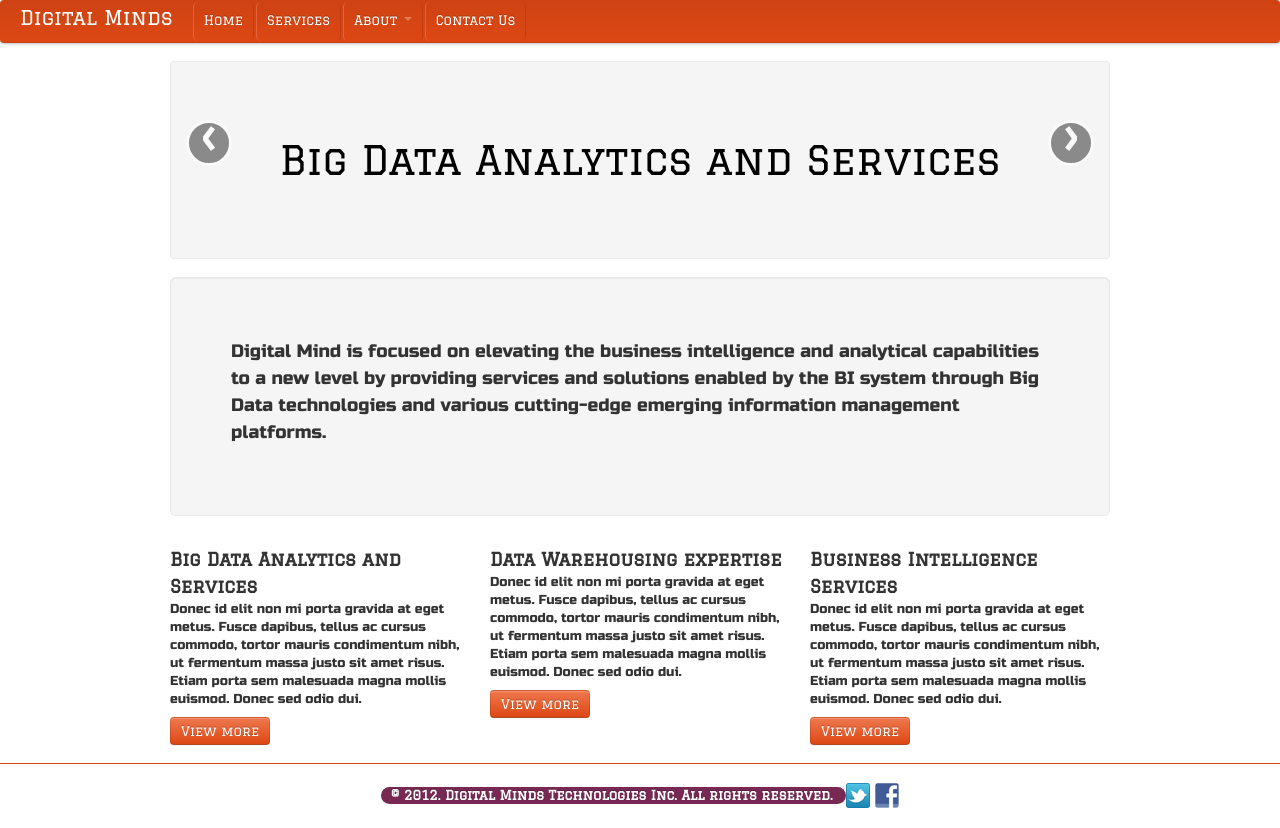
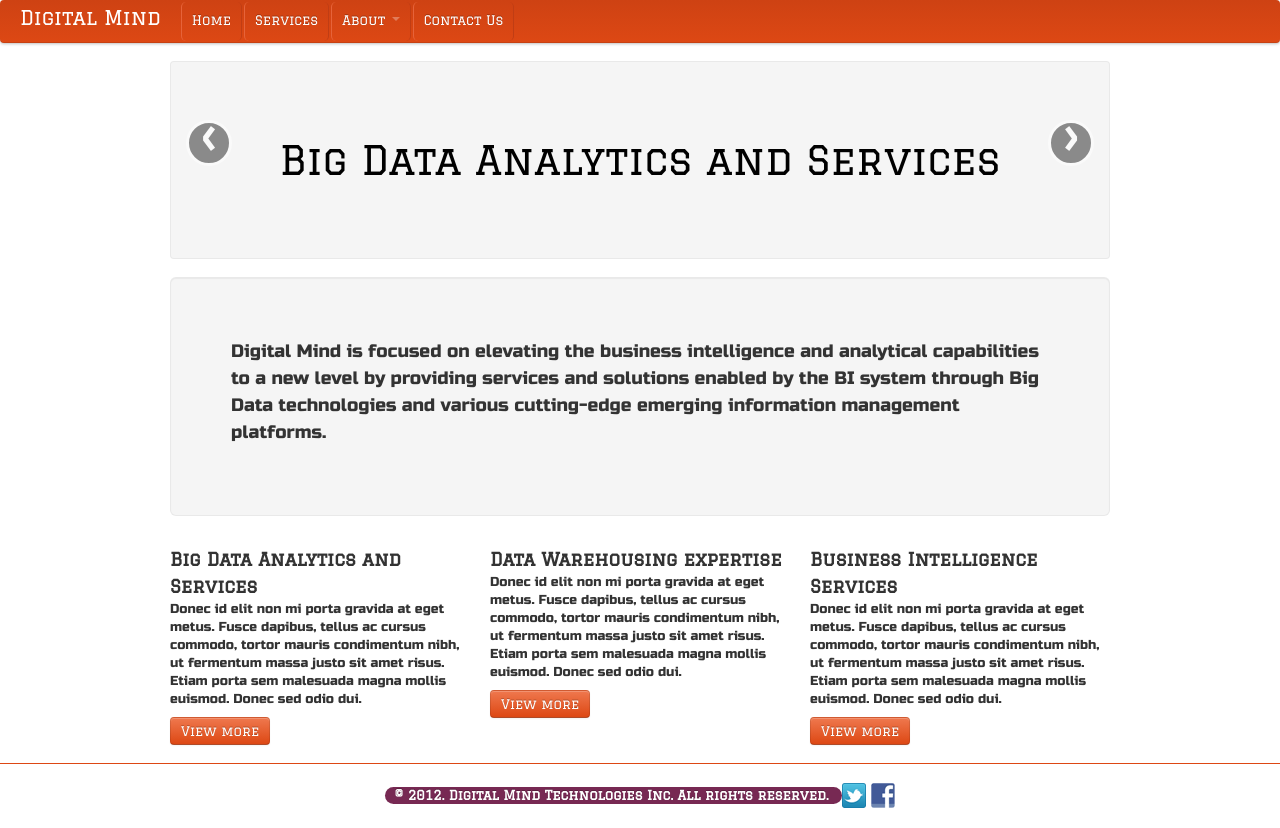
Before and after one commit to kmuthupa/digital_minds, a Rails app: page / in a window 1280 px wide. Run offline with Rails 7, Linux system fonts and the light colour scheme; some libraries are stand-ins or nearby versions.

Commit message:
update the name of the company

```diff
--- a/app/views/layouts/application.html.haml
+++ b/app/views/layouts/application.html.haml
@@ -1,7 +1,7 @@
 !!!
 %html
   %head
-    %title Digital Minds
+    %title Digital Mind Technologies | Big Data | Business Intelligence | Analytics
     = favicon_link_tag
     = stylesheet_link_tag 'application.css', :media => 'screen, projection'
     = csrf_meta_tag
@@ -11,7 +11,7 @@
       .navbar-inner
         .container
           %a{:class => 'brand', :href => root_url}
-            Digital Minds
+            Digital Mind
           .nav-collapse
             %ul{:class => 'nav nav-pills'}
               = render 'shared/links'
@@ -23,7 +23,7 @@
       %hr
       .center
         %span{:class => 'badge badge-info'}
-          &copy; 2012. Digital Minds Technologies Inc. All rights reserved.
+          &copy; 2012. Digital Mind Technologies Inc. All rights reserved.
         = link_to(image_tag('twitter_logo.png'), 'https://twitter.com/#!/digitalmindtech')
         = link_to(image_tag('facebook_logo.png'), 'http://www.facebook.com/pages/Digital-Mind-Technology/183345741793321')
     = render 'shared/contact'
```
